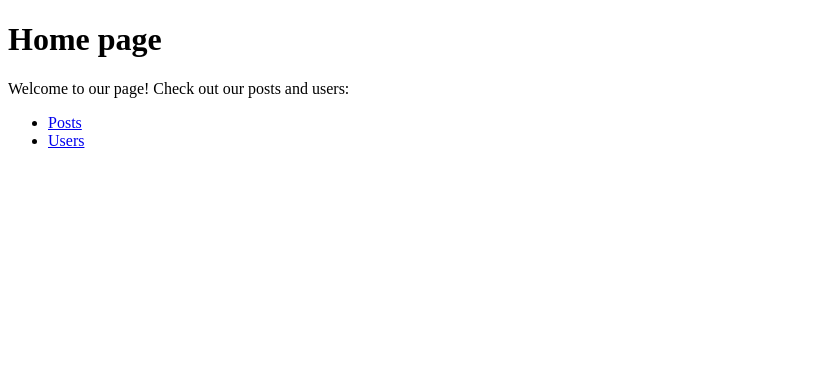
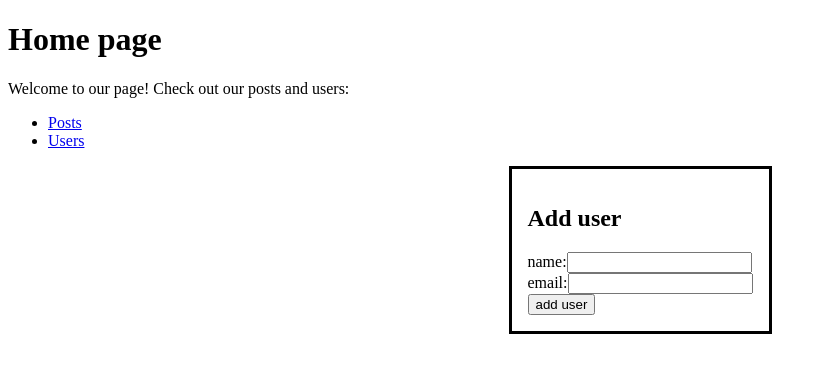
Before and after one commit to kepelivi/diligent-academy-post-app, a React (Vite) app in the folder frontend/: page / in a window 1280 px wide. Shown: the top 372 px of the page, without its empty margins (0-827 px from the left). Built offline with nearby package versions, Linux system fonts and the light colour scheme.

Commit message:
InputModal component added

```diff
--- a/frontend/src/components/Home.tsx
+++ b/frontend/src/components/Home.tsx
@@ -1,5 +1,5 @@
 import { Link } from "react-router-dom";
-
+import InputModal from "./InputModal";
 export default function Home() {
     return (
         <>
@@ -9,6 +9,7 @@ export default function Home() {
                 <li><Link to={'/posts'}>Posts</Link></li>
                 <li><Link to={'/users'}>Users</Link></li>
             </ul>
+            <InputModal title={"Add user"} inputFields={[{type:"text",value:'',label:"name"},{type:"text",value:'',label:"email"}]} submitHandler={(id,values)=>{console.log(`id: ${id}, values: ${JSON.stringify(values)}`)} } id={1}/>
         </>
     )
 }
--- /dev/null
+++ b/frontend/src/components/InputModal.tsx
@@ -0,0 +1,73 @@
+import React, { useState } from "react";
+
+interface InputField {
+  type: "text" | "email";
+  label: string;
+  value: string | number;
+}
+
+interface InputModalProps {
+  inputFields: InputField[];
+  submitHandler: (id: number, values: inputState) => void;
+  id: number;
+  title: string;
+}
+
+interface inputState {
+  [key: string]: string | number;
+}
+
+const InputModal: React.FC<InputModalProps> = ({
+  inputFields,
+  submitHandler,
+  id,
+  title,
+}) => {
+  const [inputValues, setInputValues] = useState<inputState>({});
+
+  function updateInputValues(
+    originalValues: inputState,
+    newValue: inputState[0],
+    keyOfInput: string
+  ): inputState {
+    const toReturn = { ...originalValues };
+    toReturn[keyOfInput] = newValue;
+    return toReturn;
+  }
+
+  const inputElements = inputFields.map((inputField, index) => {
+    const keyOfInput = `${index}-input-field`;
+    const nameOfInput = title.split(/\s/g).join("-");
+
+    return (
+      <div key={keyOfInput}>
+        <label>
+          {inputField.label}:
+          <input
+            type={inputField.type}
+            placeholder={inputField.value ? `${inputField.value}` : ""}
+            name={nameOfInput}
+            onChange={(e) =>
+              setInputValues((prev) =>
+                updateInputValues(prev, e.target.value, inputField.label)
+              )
+            }
+          />
+        </label>
+        <br />
+      </div>
+    );
+  });
+
+  return (
+    <dialog className="userModal" open>
+      <h2>{title}</h2>
+      {inputElements}
+      <button onClick={() => submitHandler(id, inputValues)}>
+        {title.toLowerCase()}
+      </button>
+    </dialog>
+  );
+};
+
+export default InputModal;
--- a/frontend/src/components/Users.tsx
+++ b/frontend/src/components/Users.tsx
@@ -1,5 +1,6 @@
 import { useMutation, useQuery, useQueryClient } from "@tanstack/react-query";
 import { useState } from "react";
+import InputModal from "./InputModal";
 
 interface User {
     id: number;
@@ -11,6 +12,8 @@ export default function Users() {
     const queryClient = useQueryClient();
     const [name, setName] = useState<string>('');
     const [email, setEmail] = useState<string>('');
+    const [inputNeeded,setInputNeeded] = useState(false);
+    const [isInputUsedToUpdate,setIsInputUsedToUpdate] = useState(false);
 
 
     const { data: users, isError, isPending, error, isSuccess, status } = useQuery<User[]>({
@@ -18,7 +21,7 @@ export default function Users() {
         queryKey: ['users']
     })
 
-    function getHeigestPossibleID() : number{
+    function getHeighestPossibleID() : number{
         if(users !== undefined){
             return Math.max(...users.map(user=>user.id))
         }
@@ -83,6 +86,10 @@ export default function Users() {
             email: email,
         })
     }
+    const handleOpenUpdateUserModal = (id:number)=>{
+        setInputNeeded(true);
+        setIsInputUsedToUpdate(true);
+    }
     const handleUpdateUser =(id:number)=>{
         updateUserMutation.mutate({
             id: id,
@@ -103,9 +110,7 @@ export default function Users() {
 
     return (
         <>
-            <input type="text" placeholder="Name" name="name" onChange={(e) => setName(e.target.value)} />
-            <input type="text" placeholder="E-mail" name="email" onChange={(e) => setEmail(e.target.value)} />
-            <button onClick={handleCreateUser}>Create user</button>
+            {inputNeeded?<InputModal title={"Próba"} inputFields={[{type:"text",value:'',label:"próba"}]} submitHandler={()=>{console.log('handled')} } id={1}/> :null}
             <ul>
                 {users?.map(user => (
                     <li key={user.id}>
@@ -113,7 +118,7 @@ export default function Users() {
                         <p>{user.email}</p>
                         <p>User id: {user.id}</p>
                         <button onClick={() => handleDeleteUser(user.id)}>Delete</button>
-                        <button onClick={()=>handleUpdateUser(user.id)}>Update</button>
+                        <button onClick={()=>handleOpenUpdateUserModal(user.id)}>Update</button>
                     </li>
                 ))}
             </ul>
```
